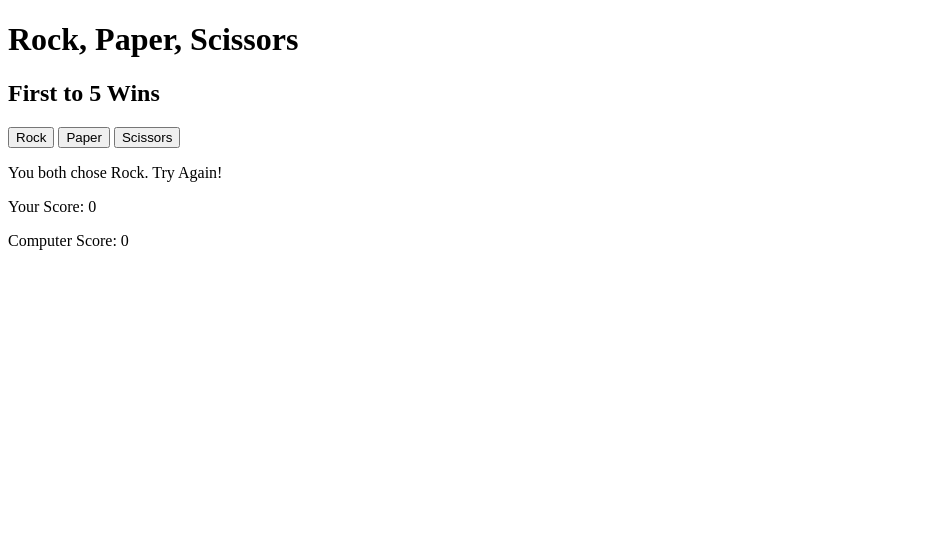
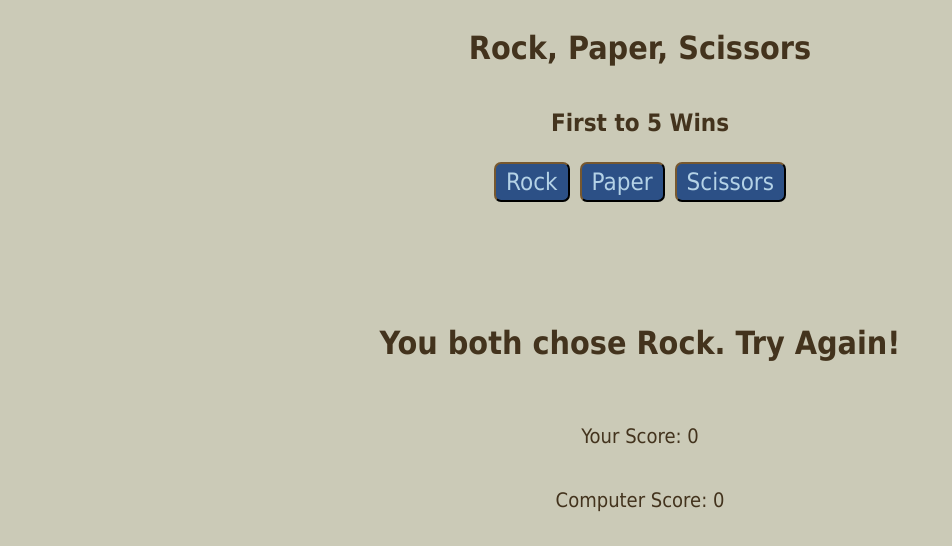
Before and after one commit to ebabiarz/rock-paper-scissors, a plain HTML site: page index.html in a window 1280 px wide. Both pictures are taken after a click on the button "Rock". Shown: the whole page, without its empty margins (0-952 px from the left). Drawn offline with Linux system fonts and the light colour scheme.

Commit message:
Add Restart button and styling

```diff
--- a/index.html
+++ b/index.html
@@ -3,17 +3,20 @@
     <head>
         <meta charset="UTF-8">
         <title>Rock, Paper, Scissors</title>
+        <link rel="stylesheet" type="text/css" href="styles.css" />
     </head>
     <body>
         <h1>Rock, Paper, Scissors</h1>
 
         <h2>First to 5 Wins</h2>
 
-        <button id="Rock">Rock</button>
-        <button id="Paper">Paper</button>
-        <button id="Scissors">Scissors</button>
+        <div id="Choice-Buttons">
+            <button id="Rock">Rock</button>
+            <button id="Paper">Paper</button>
+            <button id="Scissors">Scissors</button>
+        </div>
 
-        <div>
+        <div id="Result-Section">
             <p id="Result"></p>
             <p id="Your-Score"></p>
             <p id="Computer-Score"></p>
--- a/rock-paper-scissors.js
+++ b/rock-paper-scissors.js
@@ -18,6 +18,7 @@ buttons.forEach((button) => {
             let roundResult = playRound(humanSelection, computerSelection);
             changeScore(roundResult, humanSelection, computerSelection);
             let scoreAdjustment = changeScore(roundResult, humanSelection, computerSelection);
+            // result.classList.add("Result");
 
             if (scoreAdjustment === "win") {
                 humanScore = humanScore +1;
@@ -34,10 +35,36 @@ buttons.forEach((button) => {
         } else if (computerScore === 5) {
             finalResult.textContent = "You Lose! Bummer...";
         };
+
+        if (humanScore === 5 || computerScore === 5) {
+            const test = document.querySelector(".Restart");
+            if (test === null) {
+                restart();
+            };
+        };
     });
 });
 
 
+
+// Function that resets the page
+function restart() {
+
+    const restart = document.createElement("button");
+    const div = document.querySelector("#Result-Section");
+    restart.classList.add("Restart");
+    restart.textContent = "Restart";
+    div.appendChild(restart);
+    restart.addEventListener("click", () => {
+        humanScore = 0;
+        humanScoreTracker.textContent = "";
+        computerScore = 0;
+        computerScoreTracker.textContent = "";
+        result.textContent = "";
+        finalResult.textContent = "";
+        restart.remove(restart);
+    })
+}
 
 // Function that determines computer choice
 function getComputerChoice() {
--- /dev/null
+++ b/styles.css
@@ -0,0 +1,62 @@
+body {
+    font-family: Tahoma, Verdana, sans-serif;
+    background-color: rgba(168, 167, 135, 0.596);
+    color: rgb(67, 51, 29);
+    display: flex;
+    align-items: center;
+    flex-direction: column;
+    flex: auto;
+}
+
+p {
+    font-size: 20px;
+    display: flex;
+    align-items: center;
+    justify-content: center;
+}
+
+#Result {
+    font-size: 32px;
+    font-weight: bold;
+
+    padding: 10px;
+}
+
+#Choice-Buttons {
+    display: flex;
+}
+
+button {
+    font-size: 24px;
+    color: rgb(180, 210, 230);
+    background-color: rgb(44, 80, 134);
+    outline-color: rgb(35, 26, 14);
+    border-color: rgb(35, 26, 14);
+    border-radius: 7px;
+    font-family: Tahoma, Verdana, sans-serif;
+    outline-color: transparent;
+    display: flex;
+    flex-direction: row;
+    justify-content: center;
+    align-items: center;
+    margin: 5px 5px;
+    padding-top: 4px;
+    padding-bottom: 4px;
+    padding-left: 10px;
+    padding-right: 10px;
+}
+
+#Result-Section {
+    display: flex;
+    flex-direction: column;
+    align-items: center;
+    justify-content: flex-end;
+    padding-top: 75px;
+}
+
+.Restart {
+    display: flex;
+    align-content: center;
+    justify-content: flex-start;
+    max-width: 100px;
+}
```
